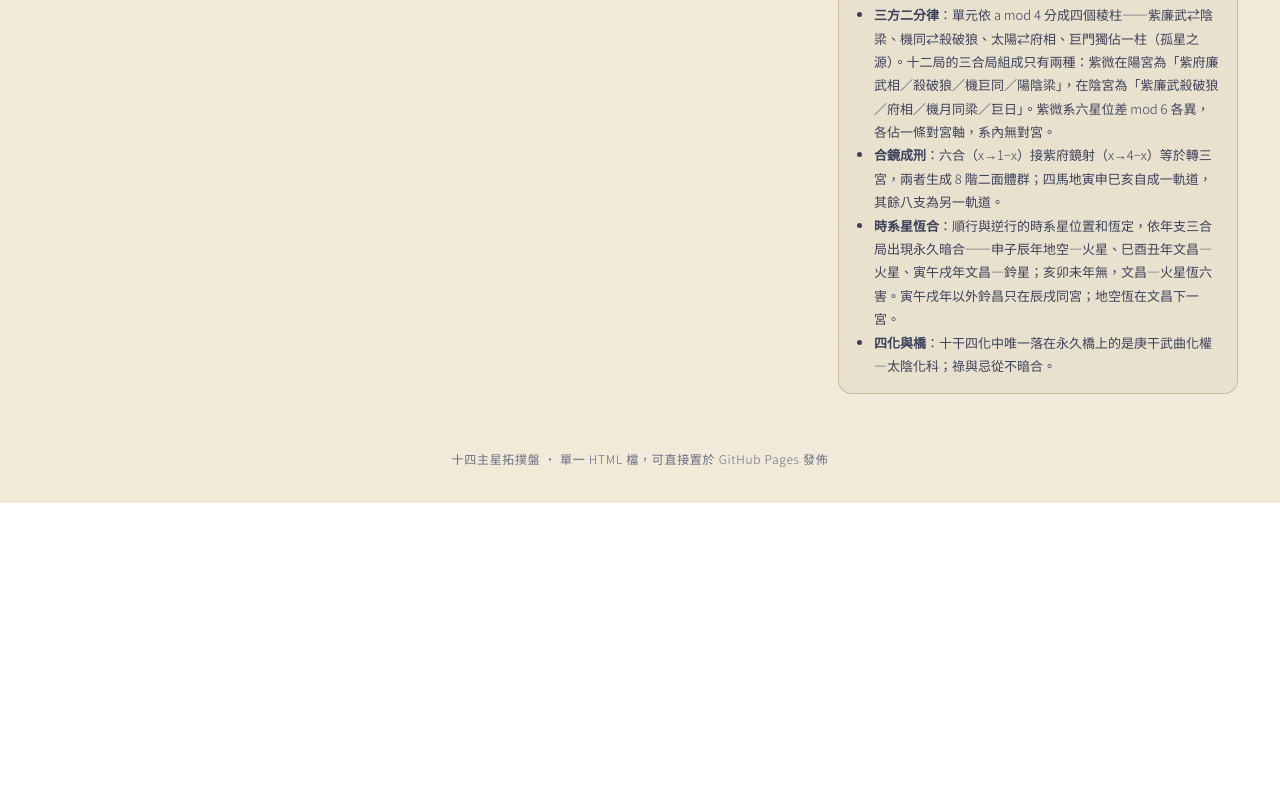
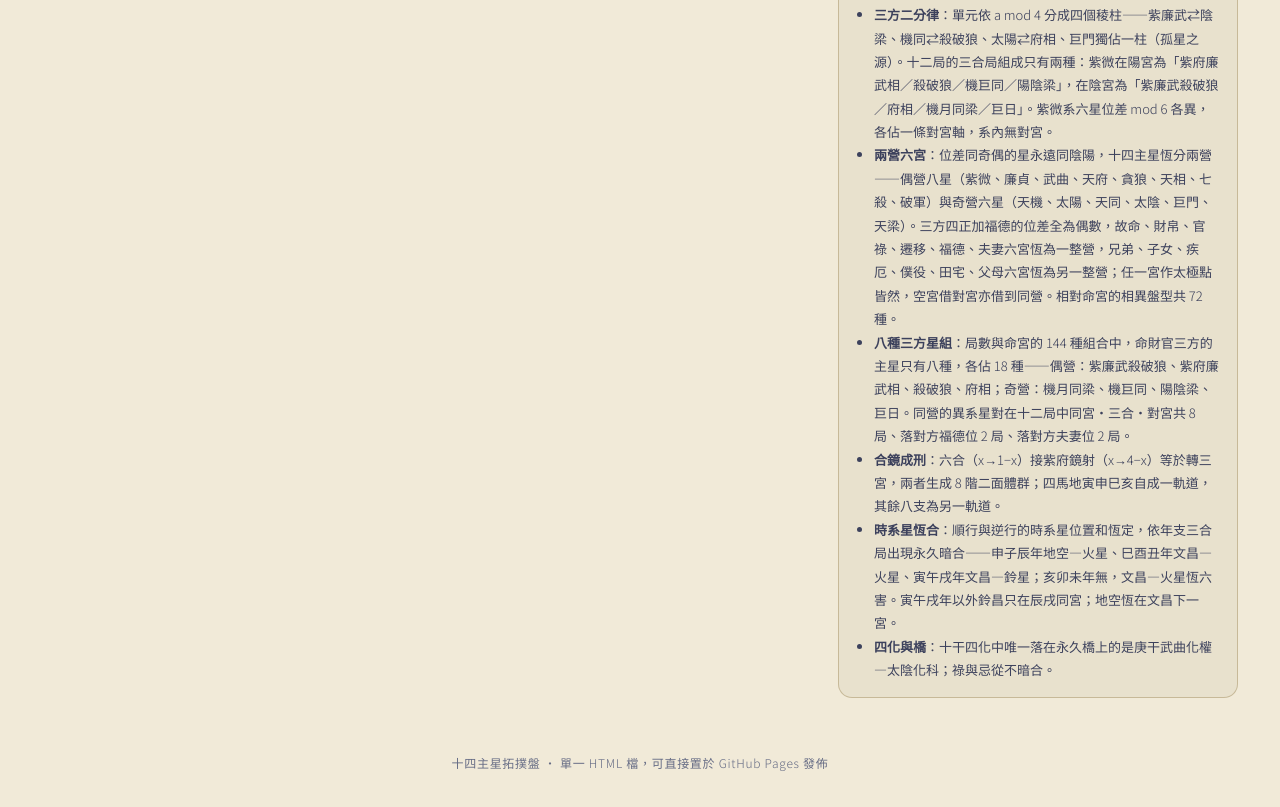
Before and after one commit to ericckfeng/ziwei-bridge, a plain HTML site: page index.html in a window 1280 px wide. Shown: the part 2713-3520 px from the top of the page. Before the commit the page ends 3216 px from the top, so only its background shows below. Drawn offline with Linux system fonts and the light colour scheme.

Commit message:
docs: add two-camp palace theorem and eight sanfang star groups to math card
Co-Authored-By: Claude Fable 5.2 <noreply@anthropic.com>
Claude-Session: https://claude.ai/code/session_01Q7YixbDNf9tvwh4a79qNfZ

```diff
--- a/index.html
+++ b/index.html
@@ -204,6 +204,8 @@ footer{text-align:center;color:var(--dim);font-size:12px;padding:0 20px 36px;let
         <li><b>4:4:4律與永久六害</b>：奇和的 24 組異系對永不同宮、三合、對宮，十二局中一律相鄰4局、差三宮4局、差五宮4局。其中和≡1為五永久橋，和≡7為三組永久六害：紫微—巨門、太陽—七殺、天機—天相。</li>
         <li><b>三合稜柱</b>：六合串入三合，十二支裂成兩個三角稜柱——申子辰⇄巳酉丑（水金）與寅午戌⇄亥卯未（火木），再加對宮才連成一體；三合、對宮、六合生成 12 階二面體群，在十二支上恰好一一對應。四個三合局之間，六合配水金・火木（相生），對宮配水火・金木（相剋），六害配水木・金火（一生一剋）——正是四局的三種完美配對。</li>
         <li><b>三方二分律</b>：單元依 a mod 4 分成四個稜柱——紫廉武⇄陰梁、機同⇄殺破狼、太陽⇄府相、巨門獨佔一柱（孤星之源）。十二局的三合局組成只有兩種：紫微在陽宮為「紫府廉武相／殺破狼／機巨同／陽陰梁」，在陰宮為「紫廉武殺破狼／府相／機月同梁／巨日」。紫微系六星位差 mod 6 各異，各佔一條對宮軸，系內無對宮。</li>
+        <li><b>兩營六宮</b>：位差同奇偶的星永遠同陰陽，十四主星恆分兩營——偶營八星（紫微、廉貞、武曲、天府、貪狼、天相、七殺、破軍）與奇營六星（天機、太陽、天同、太陰、巨門、天梁）。三方四正加福德的位差全為偶數，故命、財帛、官祿、遷移、福德、夫妻六宮恆為一整營，兄弟、子女、疾厄、僕役、田宅、父母六宮恆為另一整營；任一宮作太極點皆然，空宮借對宮亦借到同營。相對命宮的相異盤型共 72 種。</li>
+        <li><b>八種三方星組</b>：局數與命宮的 144 種組合中，命財官三方的主星只有八種，各佔 18 種——偶營：紫廉武殺破狼、紫府廉武相、殺破狼、府相；奇營：機月同梁、機巨同、陽陰梁、巨日。同營的異系星對在十二局中同宮・三合・對宮共 8 局、落對方福德位 2 局、落對方夫妻位 2 局。</li>
         <li><b>合鏡成刑</b>：六合（x→1−x）接紫府鏡射（x→4−x）等於轉三宮，兩者生成 8 階二面體群；四馬地寅申巳亥自成一軌道，其餘八支為另一軌道。</li>
         <li><b>時系星恆合</b>：順行與逆行的時系星位置和恆定，依年支三合局出現永久暗合——申子辰年地空—火星、巳酉丑年文昌—火星、寅午戌年文昌—鈴星；亥卯未年無，文昌—火星恆六害。寅午戌年以外鈴昌只在辰戌同宮；地空恆在文昌下一宮。</li>
         <li><b>四化與橋</b>：十干四化中唯一落在永久橋上的是庚干武曲化權—太陰化科；祿與忌從不暗合。</li>
```
